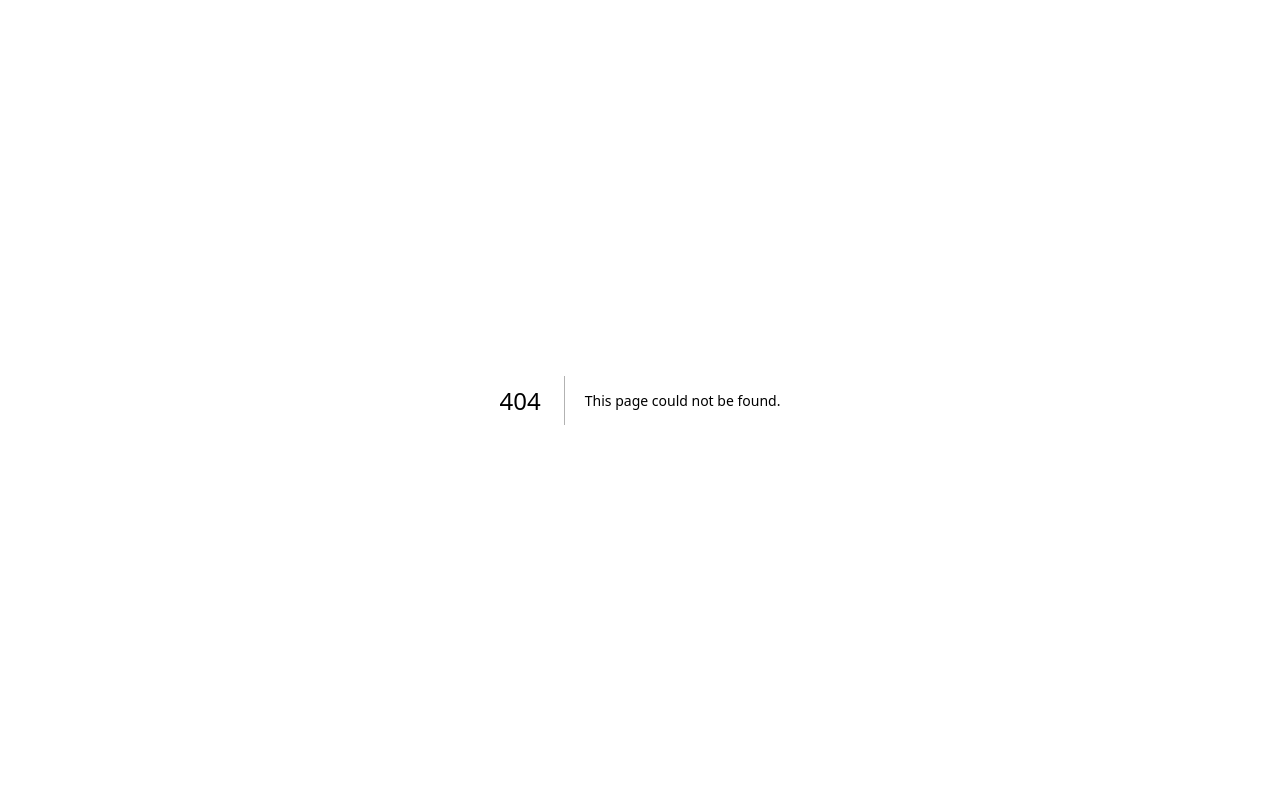
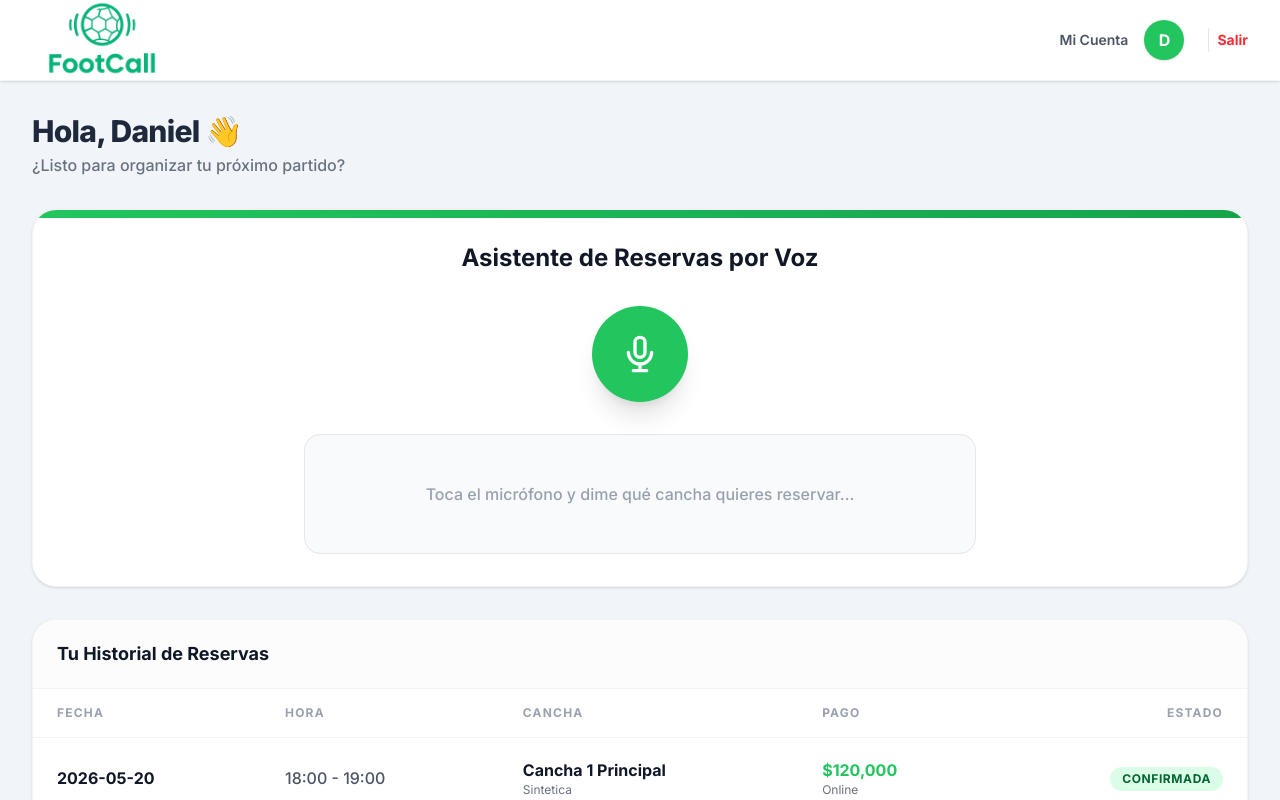
Before and after one commit to IamVenusJulia/TALLER2_PI2, a Next.js app in the folder frontend/: page /cliente in a window 1280 px wide. Before the commit this address had no page. Shown: the top 800 px of the page. Built offline with nearby package versions, Linux system fonts and the light colour scheme.

Commit message:
feat: implement client dashboard with voice agent ui and history

```diff
--- /dev/null
+++ b/frontend/src/app/cliente/layout.tsx
@@ -0,0 +1,38 @@
+import Image from "next/image";
+import Link from "next/link";
+
+export default function ClienteLayout({
+  children,
+}: {
+  children: React.ReactNode;
+}) {
+  return (
+    <div className="min-h-screen bg-footcall-light flex flex-col">
+      {/* Navbar Superior */}
+      <nav className="bg-white border-b border-gray-100 sticky top-0 z-50 shadow-sm">
+        <div className="max-w-7xl mx-auto px-4 sm:px-6 lg:px-8">
+          <div className="flex justify-between h-20">
+            <div className="flex items-center">
+              <Image src="/LogoFinal.png" alt="FootCall Logo" width={140} height={45} className="object-contain" priority />
+            </div>
+            <div className="flex items-center space-x-4">
+              <span className="text-sm font-semibold text-gray-600 hidden sm:block">Mi Cuenta</span>
+              <div className="h-10 w-10 rounded-full bg-footcall-green flex items-center justify-center text-white font-bold shadow-sm">
+                D
+              </div>
+              <div className="border-l border-gray-200 h-6 mx-2 hidden sm:block"></div>
+              <Link href="/login" className="text-sm font-bold text-red-500 hover:text-red-600 transition-colors">
+                Salir
+              </Link>
+            </div>
+          </div>
+        </div>
+      </nav>
+
+      {/* Main Content */}
+      <main className="flex-1 max-w-7xl w-full mx-auto p-4 sm:p-6 lg:p-8">
+        {children}
+      </main>
+    </div>
+  );
+}
--- /dev/null
+++ b/frontend/src/app/cliente/page.tsx
@@ -0,0 +1,125 @@
+"use client";
+
+import { useState } from "react";
+import { mockHistorialCliente } from "@/lib/mocks";
+
+export default function ClienteDashboard() {
+  const [isListening, setIsListening] = useState(false);
+  const [transcription, setTranscription] = useState("");
+
+  const data = mockHistorialCliente;
+
+  const toggleVoiceAgent = () => {
+    if (!isListening) {
+      setIsListening(true);
+      setTranscription("Escuchando... ¿En qué te puedo ayudar hoy?");
+    } else {
+      setIsListening(false);
+      setTranscription("Quiero reservar la cancha principal para este viernes a las 8 PM.");
+    }
+  };
+
+  return (
+    <div className="space-y-8 animate-in fade-in duration-500">
+
+      {/* Header Cliente */}
+      <header>
+        <h1 className="text-3xl font-extrabold text-footcall-dark tracking-tight">Hola, {data.usuario.nombre} 👋</h1>
+        <p className="text-gray-500 mt-1 font-medium">¿Listo para organizar tu próximo partido?</p>
+      </header>
+
+      {/* Zona Principal: Agente de Voz */}
+      <section className="bg-white rounded-3xl shadow-sm border border-gray-100 p-8 flex flex-col items-center justify-center relative overflow-hidden">
+        {/* Decoración de fondo */}
+        <div className="absolute top-0 left-0 w-full h-2 bg-gradient-to-r from-footcall-green to-footcall-green-hover"></div>
+
+        <h2 className="text-2xl font-bold text-gray-900 mb-8 text-center">Asistente de Reservas por Voz</h2>
+
+        {/* Botón de Micrófono Animado */}
+        <div className="relative flex justify-center items-center mb-8">
+          {/* Ondas expansivas cuando está escuchando */}
+          {isListening && (
+            <>
+              <div className="absolute w-32 h-32 bg-footcall-green/20 rounded-full animate-ping"></div>
+              <div className="absolute w-40 h-40 bg-footcall-green/10 rounded-full animate-pulse delay-150"></div>
+            </>
+          )}
+
+          <button
+            onClick={toggleVoiceAgent}
+            className={`relative z-10 w-24 h-24 rounded-full flex items-center justify-center shadow-xl transition-all duration-300 transform hover:scale-105 ${isListening ? 'bg-red-500 hover:bg-red-600' : 'bg-footcall-green hover:bg-footcall-green-hover'}`}
+            aria-label={isListening ? "Detener grabación" : "Iniciar grabación"}
+          >
+            {isListening ? (
+              /* Icono de Detener (Stop) */
+              <svg className="w-10 h-10 text-white" fill="currentColor" viewBox="0 0 20 20">
+                <path fillRule="evenodd" d="M3 5a2 2 0 012-2h10a2 2 0 012 2v10a2 2 0 01-2 2H5a2 2 0 01-2-2V5zm3 2a1 1 0 00-1 1v4a1 1 0 001 1h4a1 1 0 001-1V8a1 1 0 00-1-1H6z" clipRule="evenodd"></path>
+              </svg>
+            ) : (
+              /* Icono de Micrófono */
+              <svg className="w-10 h-10 text-white" fill="none" stroke="currentColor" viewBox="0 0 24 24">
+                <path strokeLinecap="round" strokeLinejoin="round" strokeWidth="2" d="M19 11a7 7 0 01-7 7m0 0a7 7 0 01-7-7m7 7v4m0 0H8m4 0h4m-4-8a3 3 0 01-3-3V5a3 3 0 116 0v6a3 3 0 01-3 3z"></path>
+              </svg>
+            )}
+          </button>
+        </div>
+
+        {/* Zona de Transcripción / Feedback */}
+        <div className={`w-full max-w-2xl bg-gray-50 rounded-2xl p-6 min-h-[120px] flex items-center justify-center border transition-all duration-300 ${isListening ? 'border-footcall-green ring-2 ring-footcall-green/20 shadow-inner' : 'border-gray-200'}`}>
+          <p className={`text-center font-medium ${transcription ? 'text-gray-800 text-lg' : 'text-gray-400'}`}>
+            {transcription || 'Toca el micrófono y dime qué cancha quieres reservar...'}
+          </p>
+        </div>
+      </section>
+
+      {/* Historial de Reservas del Cliente */}
+      <section className="bg-white rounded-3xl shadow-sm border border-gray-100 overflow-hidden">
+        <div className="px-6 py-5 border-b border-gray-100 flex justify-between items-center bg-gray-50/50">
+          <h3 className="text-lg font-bold text-gray-900">Tu Historial de Reservas</h3>
+        </div>
+
+        <div className="overflow-x-auto">
+          <table className="w-full text-left border-collapse">
+            <thead>
+              <tr className="bg-white border-b border-gray-100 text-gray-400 text-xs uppercase tracking-widest font-semibold">
+                <th className="px-6 py-4">Fecha</th>
+                <th className="px-6 py-4">Hora</th>
+                <th className="px-6 py-4">Cancha</th>
+                <th className="px-6 py-4">Pago</th>
+                <th className="px-6 py-4 text-right">Estado</th>
+              </tr>
+            </thead>
+            <tbody className="divide-y divide-gray-50">
+              {data.historial.map((reserva) => {
+                let statusColor = "bg-gray-100 text-gray-800";
+                if (reserva.estado === "confirmada") statusColor = "bg-green-100 text-green-800";
+                if (reserva.estado === "pendiente") statusColor = "bg-yellow-100 text-yellow-800";
+                if (reserva.estado === "cancelada") statusColor = "bg-red-100 text-red-800";
+
+                return (
+                  <tr key={reserva.reserva_id} className="hover:bg-gray-50/80 transition-colors">
+                    <td className="px-6 py-5 text-gray-900 font-bold">{reserva.fecha}</td>
+                    <td className="px-6 py-5 text-gray-600 font-medium">{reserva.hora_inicio} - {reserva.hora_fin}</td>
+                    <td className="px-6 py-5">
+                      <p className="text-gray-900 font-bold">{reserva.cancha}</p>
+                      <p className="text-xs text-gray-500 capitalize">{reserva.superficie}</p>
+                    </td>
+                    <td className="px-6 py-5">
+                      <p className="text-footcall-green font-bold">${reserva.total_pago.toLocaleString()}</p>
+                      <p className="text-xs text-gray-500 capitalize">{reserva.metodo_pago}</p>
+                    </td>
+                    <td className="px-6 py-5 text-right">
+                      <span className={`inline-flex items-center px-3 py-1 rounded-full text-xs font-bold uppercase tracking-wider ${statusColor}`}>
+                        {reserva.estado}
+                      </span>
+                    </td>
+                  </tr>
+                );
+              })}
+            </tbody>
+          </table>
+        </div>
+      </section>
+    </div>
+  );
+}
```
